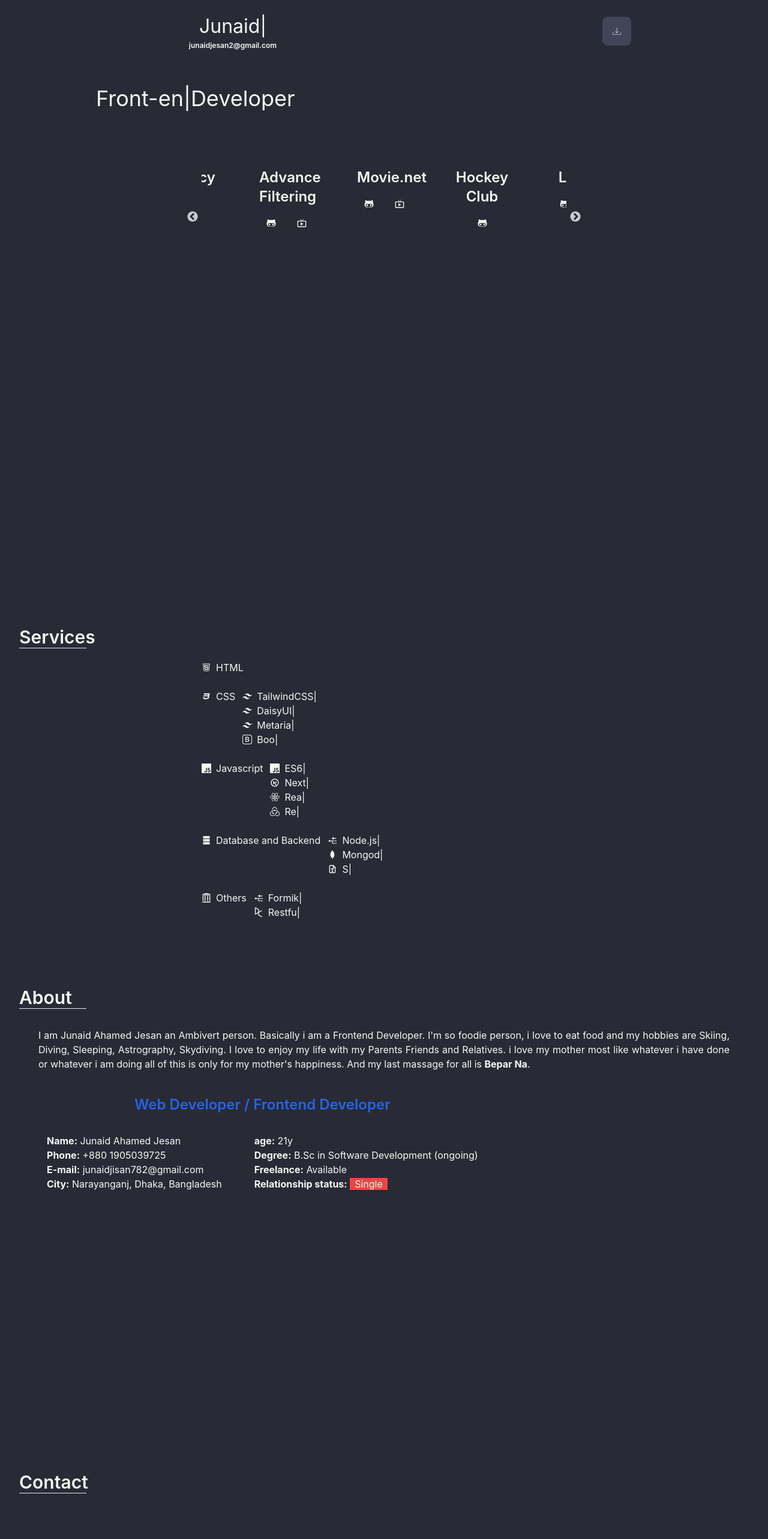
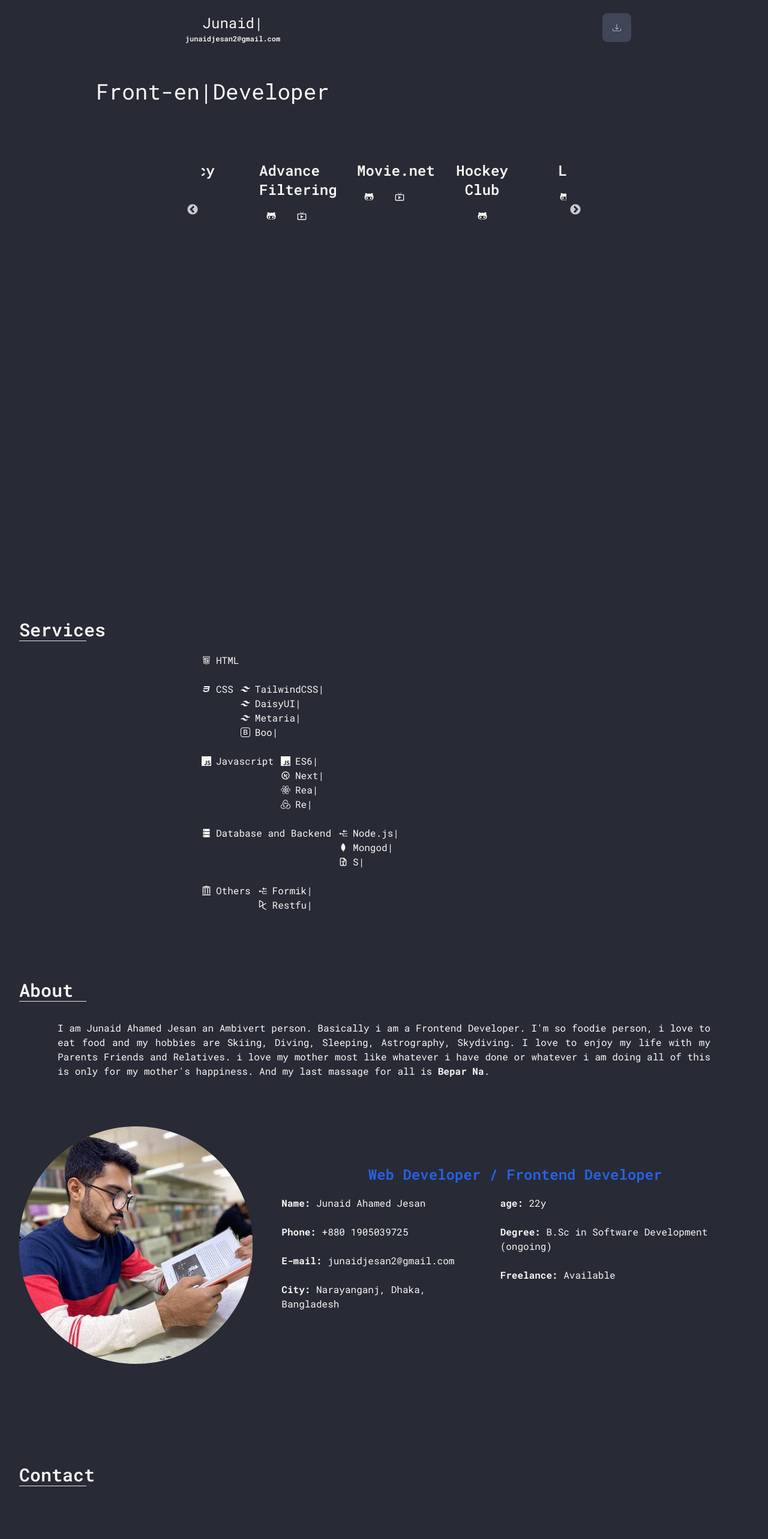
Before and after one commit to junaidjesan2/portfolio, a React (Create React App) app: page / in a window 1280 px wide. Shown: the top 2566 px of the page at 60% size. Built offline with nearby package versions, Linux system fonts and the light colour scheme.

Commit message:
google font added

```diff
--- a/public/index.html
+++ b/public/index.html
@@ -9,6 +9,7 @@
       name="description"
       content="Web site created using create-react-app"
     />
+
     <link rel="apple-touch-icon" href="%PUBLIC_URL%/logo192.png" />
     <!--
       manifest.json provides metadata used when your web app is installed on a
@@ -25,6 +26,9 @@
       Learn how to configure a non-root public URL by running `npm run build`.
     -->
     <link rel="stylesheet" href="https://unpkg.com/aos@next/dist/aos.css" />
+    <style>
+      @import url('https://fonts.googleapis.com/css2?family=Roboto+Mono:ital,wght@0,100..700;1,100..700&display=swap')
+      </style>
     <title>Junaid Jesan</title>
   </head>
   <body>
--- a/src/Components/Pages/About/About.js
+++ b/src/Components/Pages/About/About.js
@@ -3,6 +3,7 @@ import React from "react";
 import image from "../../../images/junaid/junaid5.jpg";
 import { motion } from "framer-motion";
 import { useRef } from "react";
+
 
 const About = () => {
   const constraintsRef = useRef(null);
@@ -18,7 +19,7 @@ const About = () => {
         <div
           drag
           dragConstraints={constraintsRef}
-          className="text-justify md:px-3 lg:px-8 ml-28 md:ml-0"
+          className="text-justify mx-auto md:px-16 ml-28 md:ml-0"
         >
           I am Junaid Ahamed Jesan an Ambivert person. Basically i am a Frontend
           Developer. I'm so foodie person, i love to eat food and my hobbies are
@@ -29,8 +30,8 @@ const About = () => {
           <strong>Bepar Na</strong>.
         </div>
       </div>
-      <div className="md:flex mx-auto gap-12 mt-10">
-        {/* <motion.div
+      <div className="md:flex mx-auto gap-12 mt-20">
+        <motion.div
           whileHover={{ scale: 1.2, rotate: 90 }}
           whileTap={{
             scale: 0.8,
@@ -39,18 +40,14 @@ const About = () => {
           }}
           className="w-full md:w-1/3"
         >
-          <img
-            src={image}
-            className="rounded-full"
-            alt=""
-          />
-        </motion.div> */}
-        <div className="w-full md:w-2/3">
+          <img src={image} className="rounded-full" alt="" />
+        </motion.div>
+        <div className="w-full md:w-2/3 md:mt-16">
           <h1 className="text-2xl font-semibold text-blue-600">
             Web Developer / Frontend Developer
           </h1>
-          <div className="md:flex text-start mt-8 gap-2 justify-evenly">
-            <div>
+          <div className="md:flex text-start gap-10 justify-evenly md:mt-5">
+            <div className="md:space-y-6">
               <h1>
                 <strong>Name:</strong> Junaid Ahamed Jesan
               </h1>
@@ -58,25 +55,21 @@ const About = () => {
                 <strong>Phone:</strong> +880 1905039725
               </h1>
               <h1>
-                <strong>E-mail:</strong> junaidjisan782@gmail.com
+                <strong>E-mail:</strong> junaidjesan2@gmail.com
               </h1>
               <h1>
                 <strong>City:</strong> Narayanganj, Dhaka, Bangladesh
               </h1>
             </div>
-            <div>
+            <div className="md:space-y-6">
               <h1>
-                <strong>age:</strong> 21y
+                <strong>age:</strong> 22y
               </h1>
               <h1>
                 <strong>Degree:</strong> B.Sc in Software Development (ongoing)
               </h1>
               <h1>
                 <strong>Freelance:</strong> Available
-              </h1>
-              <h1>
-                <strong>Relationship status:</strong>{" "}
-                <span className="bg-red-500 px-2">Single</span>
               </h1>
             </div>
           </div>
--- a/src/Components/Pages/Header/Header.js
+++ b/src/Components/Pages/Header/Header.js
@@ -35,7 +35,7 @@ const Header = () => {
               500,
             ]}
             speed={50}
-            style={{ fontSize: "2em" }}
+            style={{ fontSize: "1.5em" }}
             repeat={1}
           />
           <span className="font-semibold normal-case text-xs md:text-xs">
--- a/src/index.css
+++ b/src/index.css
@@ -2,17 +2,12 @@
 @tailwind components;
 @tailwind utilities;
 
-
-
 body {
   margin: 0;
-  font-family: -apple-system, BlinkMacSystemFont, 'Segoe UI', 'Roboto', 'Oxygen',
-    'Ubuntu', 'Cantarell', 'Fira Sans', 'Droid Sans', 'Helvetica Neue',
-    sans-serif;
-  -webkit-font-smoothing: antialiased;
-  -moz-osx-font-smoothing: grayscale;
+  font-family: "Roboto Mono", monospace;
+  font-optical-sizing: auto;
+  font-style: normal;
 }
-
 code {
   font-family: source-code-pro, Menlo, Monaco, Consolas, 'Courier New',
     monospace;
```
